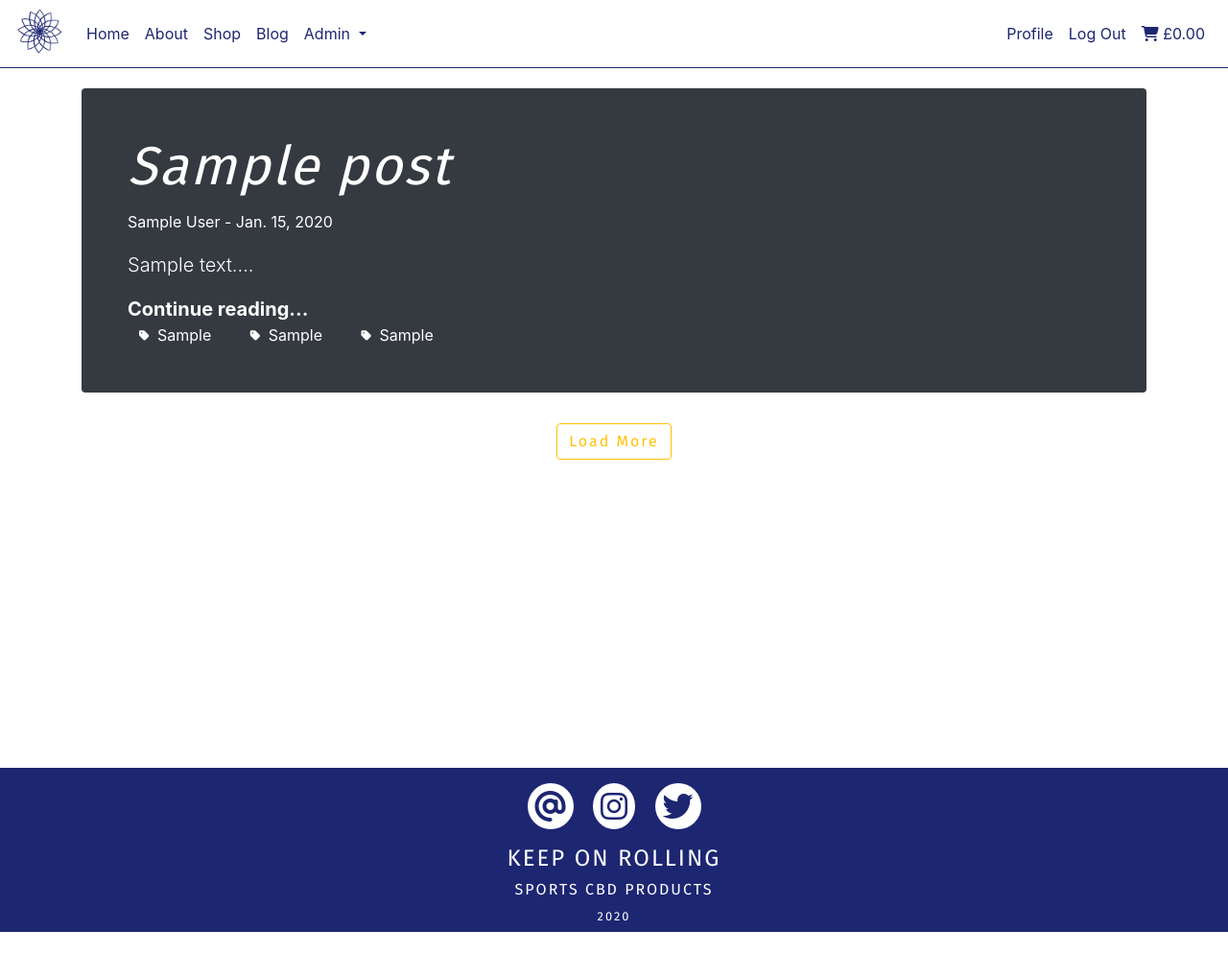
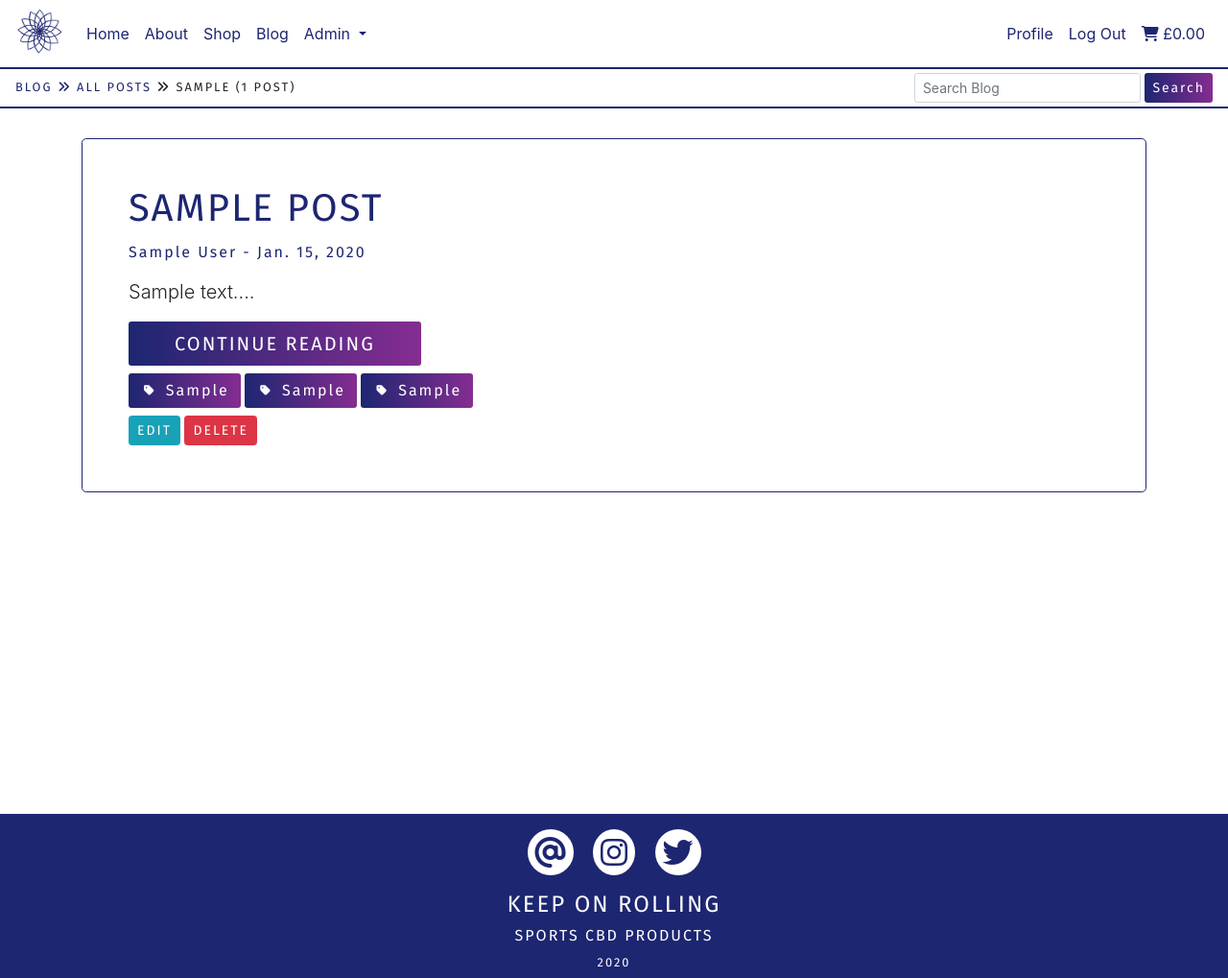
Before and after one commit to devmegan/korcbd, a Django app: a page that uses blog/templates/blog/blog.html in a window 1280 px wide. Shown: the whole page at 96% size. Before the commit the page ends 971 px from the top, so only its background shows below. Run offline with Django 3.2, Linux system fonts and the light colour scheme; a user stored in the database is signed in; tables that the repository leaves empty hold one stand-in row (values such as "Sample post"); some libraries are stand-ins or nearby versions.

Commit message:
updating blog to match site colours/layout

```diff
--- a/blog/models.py
+++ b/blog/models.py
@@ -12,7 +12,6 @@ class Post(models.Model):
     author = models.ForeignKey(User, on_delete=models.CASCADE)
     body = models.TextField(blank=True, null=False)
     date = models.DateField(auto_now_add=True)
-    image_url = models.URLField(null=True)
     tag_1 = models.CharField(max_length=20)
     tag_2 = models.CharField(max_length=20)
     tag_3 = models.CharField(max_length=20)
--- a/blog/templates/blog/blog.html
+++ b/blog/templates/blog/blog.html
@@ -1,89 +1,116 @@
 {% extends "base.html" %}
 {% load static %}
-{% block extra_title %} BLOG {% endblock %}
-{% block content %}
-<section class="min-vh-100">
-{% with object_list as posts %}
-    <!-- Top Banner-->
-    <hr class="my-0 bg-kor-blue-grad">
-    <div class="py-1 my-auto px-3" style="background-color: #ffffff;">
+{% block extra_title %} Blog {% endblock %}
+{% block page_header %}
+<hr class="my-0 hr-purple">
+<div class="py-1 my-auto px-3 bg-white mb-5">
     <div class="d-flex justify-content-between">
-                <h6 class="pt-2 text-blue uppercase font-weight-normal">BLOG</h6>
-                <form method="GET" action="{% url 'search' %}" class="form-inline d-none d-md-block">
-                        <div class="form-group pt-1">
-                            <input  style="border: 1px solid blue;" class="form-control form-control-sm mr-sm-2 rounded-0" name="blog_q" type="search" placeholder="Search Blog" aria-label="Search">
-                            <button style="border: 1px solid blue;" class="btn btn-sm btn-outline-info my-2 my-sm-0 " type="submit">Search</button>
-                        </div>
-                </form>
-            </div>
-            <div class="d-block d-md-none">
-            <form method="GET" action="{% url 'search' %}" class="form-inline">
-                <div class="form-group">
-                    <input class="form-control  form-control-sm mr-sm-1 rounded-0 input-sm" name="blog_q" type="search" placeholder="Search Blog" aria-label="Search">
-                    <button class="btn btn-outline-info my-2 my-sm-0 btn-sm " type="submit">Search</button>
+        <!-- info about products being viewed-->
+        <h6 class="uppercase mt-1 d-none d-md-block"><small><a href="{% url 'blog' %}" class="text-blue">Blog <i class="fas fa-angle-double-right"></i> All Posts</a>{% if query_term %} <i class="fas fa-angle-double-right"></i> {{ query_term }}{% endif %} <span class="font-weight-normal"> ({{ object_list | length }} post{{ object_list|pluralize }})</span></small></h6>
+        <!-- sort/search fields -->
+        <div class="d-none d-md-block">
+            <form method="GET" action="{% url 'search' %}" class="form-inline d-none d-md-inline-block">
+                    <div class="">
+                        <input class="form-control form-control-sm " name="blog_q" type="search" placeholder="Search Blog" aria-label="Search">
+                        <button class="btn btn-sm kor-btn-hover colour-darker my-2 my-sm-0 " type="submit">Search</button>
                     </div>
             </form>
         </div>
     </div>
-    <!-- Search / Tags -->
-    <div class="px-3 py-2 bg-charcoal display-none">
-    {% if query_term and posts %}
-        <a class="bg-white rounded text-success ml-0 py-1 px-2" href="{% url 'blog' %}"><i class="fas fa-arrow-left fa-sm"></i> Back to all Posts</a>
-        <h6 class="lead text-white mb-3 mt-3 d-inline-block">Viewing posts related to "{{ query_term }}" | {{ posts|length }} post{{ posts|pluralize }} found</h6>
-    {% elif tag and posts %}
-        <a class="bg-white rounded text-success ml-0 py-1 px-2" href="{% url 'blog' %}"><i class="fas fa-arrow-left fa-sm"></i> Back to all Posts</a>
-        <h6 class="lead text-white mb-3 mt-3 d-inline-block">Viewing posts tagged "{{ tag }}" | {{ posts|length }} post{{ tagged_posts|pluralize }} found</h6>
-    {% elif tag and not posts %}
-        <h6 class="lead text-white mb-3"> Sorry, we couldn't find any posts tagged "{{ tag }}" - Here's our recent posts instead </h6>
-    {% elif query_term and not query_posts %}
-        <h6 class="lead text-white mb-3"> Sorry, we couldn't find any posts related to "{{ query_term }}" - Here's our recent posts instead </h6>
-    {% else %}
-        <h6 class="lead text-white mb-3">Viewing all posts | {{posts|length }} post{{ posts|pluralize }}</h6>
+    <!-- Small screen search -->
+    <h6 class="uppercase mt-1 text-center d-block d-md-none"><small><a href="{% url 'blog' %}" class="text-blue">Blog <i class="fas fa-angle-double-right"></i> All Posts</a>{% if query_term %} <i class="fas fa-angle-double-right"></i> {{ query_term }}{% endif %}<span class="font-weight-normal"> ({{ object_list | length }} post{{ object_list|pluralize }})</span></small></h6>
+    <div class="d-block d-md-none mt-3 text-center">
+        <form method="GET" action="{% url 'search' %}" class="form-inline">
+        <input class="form-control form-control-sm  input-sm d-inline-block w-100 text-center" name="blog_q" type="search" placeholder="Search Blog" aria-label="Search">
+        <button class="btn kor-btn-hover colour-darker  my-sm-0 mx-0 btn-sm d-inline-block w-100" type="submit">Search</button>
+        </form>
+    </div>
+</div>
+<hr class="mt-0 hr-purple p-02 mb-5">
+{% endblock %}
+{% block content %}
+<section class="min-vh-100 mt-5 pt-md-5">
+    <div class="d-block d-md-none vh18 mt-5 mb-5"> </div>
+    {% with object_list as posts %}
+        {% if not posts %}
+        <div class="col-12 col-md-6 offset-md-3 col-lg-4 offset-lg-4">
+            <div class="text-center mt-5 bg-white border-purple card p-5">
+                <h2 class="text-blue uppercase">No Posts Found</h2>
+                <p>Sorry, it doesn't look like we have any blog posts that match your search.</p>
+                <a class="uppercase btn kor-btn-hover colour-darker px-5 my-2" href="{% url 'blog' %}">View all Posts</a>
+            </div>
+        </div>
         {% endif %}
-    {% for tag, cnt in counter %}
-        <span><a href="{% url 'tag' tag|slugify %}" class="bg-white text-muted rounded pl-2 pr-3 py-1 mb-2 blog-tag"><i class="fas fa-tag px-1 fa-xs"></i>{{ tag }}</a></span>
-    {% endfor %}
-    </div>
         <!-- Blog Posts -->
         <div class="container">
             {% for post in posts %}
                 <!-- feature first post -->
                 {% if forloop.first %}
-                <div class="jumbotron p-3 p-md-5 mt-5 text-white rounded bg-dark">
-                    <div class="col-md-6 px-0">
-                        <h1 class="display-4 font-italic"><a href="{% url 'blog_post' post.pk %}" class="text-white">{{ post.title }}</a></h1>
-                        <p class="lead"><small>{{ post.author.first_name }} {{ post.author.last_name }} - {{ post.date }}</small></p>
-                        <p class="lead my-3">{{ post.body|slice:":200"|safe }}...</p>
-                        <p class="lead mb-0"><a href="{% url 'blog_post' post.pk %}" class="text-white font-weight-bold">Continue reading...</a></p>
-                        <a href="{% url 'tag' post.tag_1|slugify %}" class="text-white bg-green rounded pl-2 pr-3 py-1 mr-2 mb-2 blog-tag"><i class="fas fa-tag px-1 fa-xs"></i> {{ post.tag_1 }} </a>
-                        <a href="{% url 'tag' post.tag_2|slugify %}" class="text-white bg-green rounded pl-2 pr-3 py-1 mr-2 mb-2 blog-tag"> <i class="fas fa-tag px-1 fa-xs"></i> {{ post.tag_2 }} </a>
-                        <a href="{% url 'tag' post.tag_3|slugify %}" class="text-white bg-green rounded pl-2 pr-3 py-1 mr-2 mb-2 blog-tag"> <i class="fas fa-tag px-1 fa-xs"></i> {{ post.tag_3 }} </a>
+                    <div class="jumbotron p-3 p-md-5 mt-5 rounded-1 border-purple bg-white">
+                        <div class="col-12 px-0">
+                            <h1 class="uppercase"><a href="{% url 'blog_post' post.pk %}" class="text-blue">{{ post.title }}</a></h1>
+                            <h5 class="text-blue"><small>{{ post.author.first_name }} {{ post.author.last_name }} - {{ post.date }}</small></h5>
+                            <p class="my-3 text-justify lead">{{ post.body|slice:":450"|safe }}...</p>
+                            <a href="{% url 'blog_post' post.pk %}" class="btn btn-lg kor-btn-hover colour-darker uppercase px-5">Continue reading</a>
+                            <div class="mt-2">
+                                <a href="{% url 'tag' post.tag_1|slugify %}" class="btn kor-btn-hover colour-darker"><i class="fas fa-tag px-1 fa-xs"></i> {{ post.tag_1 }} </a>
+                                <a href="{% url 'tag' post.tag_2|slugify %}" class="btn kor-btn-hover colour-darker"> <i class="fas fa-tag px-1 fa-xs"></i> {{ post.tag_2 }} </a>
+                                <a href="{% url 'tag' post.tag_3|slugify %}" class="btn kor-btn-hover colour-darker"> <i class="fas fa-tag px-1 fa-xs"></i> {{ post.tag_3 }} </a>
+                            </div>
+                            {% if request.user.is_superuser %}
+                            <div class="mt-2">
+                                <a href="{% url 'edit_post' post.pk %}" class="btn btn-sm btn-info uppercase">Edit</a>
+                                <a href="{% url 'delete_post' post.pk %}" class="btn btn-sm btn-danger uppercase">Delete</a>
+                            </div>
+                            {% endif %}
                         </div>
                     </div>
+                    <div class="row">
                 {% elif forloop.counter == 2 or forloop.counter == 3 %}
                         <!--2nd/3rd posts -->
                         {% if forloop.counter == 2 %}
-                <div class="row">
                             <div class="col-12 col-md-6 mb-5">
-                        <div class="card bg-dark text-white">
-                            <img src="{{post.image_url }}" class="card-img-top" alt="..." style="max-height: 35vh;">
+                                <div class="card bg-white border-purple">
                                     <div class="card-body">
-                                <h5 class="card-title font-italic"><a href="{% url 'blog_post' post.pk %}" class="text-white"> {{ post.title }}</a></h5>
-                                <div class="mb-1"><small>{{ post.author.first_name }} {{ post.author.last_name }} - {{ post.date }}</small></div>
-                                <p class="card-text">{{ post.body|slice:":100"|safe }}...</p>
-                                <a href="{% url 'blog_post' post.pk %}" class="text-white"><u>Continue reading...</u></a>
+                                        <h3 class="card-title"><a href="{% url 'blog_post' post.pk %}" class="text-blue"> {{ post.title }}</a></h3>
+                                        <h6>{{ post.author.first_name }} {{ post.author.last_name }}</h6>
+                                        <h6><small>{{ post.date }}</small></h6>
+                                        <p class="card-text text-justify">{{ post.body|slice:":300"|safe }}...</p>
+                                        <a href="{% url 'blog_post' post.pk %}" class="btn kor-btn-hover colour-darker uppercase btn-lg">Continue reading</a>
+                                        <div class="mt-2">
+                                            <a href="{% url 'tag' post.tag_1|slugify %}" class="btn btn-sm kor-btn-hover colour-darker"><i class="fas fa-tag px-1 fa-xs"></i> {{ post.tag_1 }} </a>
+                                            <a href="{% url 'tag' post.tag_2|slugify %}" class="btn btn-sm kor-btn-hover colour-darker"> <i class="fas fa-tag px-1 fa-xs"></i> {{ post.tag_2 }} </a>
+                                            <a href="{% url 'tag' post.tag_3|slugify %}" class="btn btn-sm kor-btn-hover colour-darker"> <i class="fas fa-tag px-1 fa-xs"></i> {{ post.tag_3 }} </a>
+                                        </div>
+                                        {% if request.user.is_superuser %}
+                                        <div class="mt-2">
+                                            <a href="{% url 'edit_post' post.pk %}" class="btn btn-sm btn-info uppercase">Edit</a>
+                                            <a href="{% url 'delete_post' post.pk %}" class="btn btn-sm btn-danger uppercase">Delete</a>
+                                        </div>
+                                        {% endif %}
                                     </div>
                                 </div>
                             </div>
                         {% elif forloop.counter == 3 %}
-                    <div class="col-12 col-md-6">
-                        <div class="card bg-dark text-white">
-                            <img src="{{post.image_url }}" class="card-img-top" alt="..." style="max-height: 35vh;">
+                            <div class="col-12 col-md-6 mb-5">
+                                <div class="card bg-white border-purple">
                                     <div class="card-body">
-                                <h5 class="card-title font-italic"><a href="{% url 'blog_post' post.pk %}" class="text-white"> {{ post.title }}</a></h5>
-                                <div class="mb-1"><small>{{ post.author.first_name }} {{ post.author.last_name }} - {{ post.date }}</small></div>
-                                <p class="card-text">{{ post.body|slice:":100"|safe }}...</p>
-                                <a href="{% url 'blog_post' post.pk %}" class="text-white"><u>Continue reading...</u></a>
+                                        <h3 class="card-title"><a href="{% url 'blog_post' post.pk %}" class="text-blue"> {{ post.title }}</a></h3>
+                                        <h6>{{ post.author.first_name }} {{ post.author.last_name }}</h6>
+                                        <h6><small>{{ post.date }}</small></h6>
+                                        <p class="card-text text-justify">{{ post.body|slice:":300"|safe }}...</p>
+                                        <a href="{% url 'blog_post' post.pk %}" class="btn kor-btn-hover colour-darker uppercase btn-lg">Continue reading</a>
+                                        <div class="mt-2">
+                                            <a href="{% url 'tag' post.tag_1|slugify %}" class="btn btn-sm kor-btn-hover colour-darker"><i class="fas fa-tag px-1 fa-xs"></i> {{ post.tag_1 }} </a>
+                                            <a href="{% url 'tag' post.tag_2|slugify %}" class="btn btn-sm kor-btn-hover colour-darker"> <i class="fas fa-tag px-1 fa-xs"></i> {{ post.tag_2 }} </a>
+                                            <a href="{% url 'tag' post.tag_3|slugify %}" class="btn btn-sm kor-btn-hover colour-darker"> <i class="fas fa-tag px-1 fa-xs"></i> {{ post.tag_3 }} </a>
+                                        </div>
+                                        {% if request.user.is_superuser %}
+                                        <div class="mt-2">
+                                            <a href="{% url 'edit_post' post.pk %}" class="btn btn-sm btn-info uppercase">Edit</a>
+                                            <a href="{% url 'delete_post' post.pk %}" class="btn btn-sm btn-danger uppercase">Delete</a>
+                                        </div>
+                                        {% endif %}
                                     </div>
                                 </div>
                             </div>
@@ -95,13 +122,21 @@
                         {% else %}
                         <div class="col-12 col-md-4 mt-1 mb-4 display-none card-col" id="{{ forloop.counter }}">
                         {% endif %}
-                    <div class="card bg-dark">
-                        <img src="{{post.image_url }}" class="card-img-top" alt="..." style="max-height: 25vh">
+                            <div class="card bg-white rounded-1 border-purple">
                                 <div class="card-body">
-                            <h5 class="card-title font-italic"><a href="{% url 'blog_post' post.pk %}" class="text-white"> {{ post.title }}</a></h5>
-                            <p class="mb-1 text-white"><small>{{ post.author.first_name }} {{ post.author.last_name }} - {{ post.date }}</small></p>
-                            <p class="card-text text-white">{{ post.body|slice:":100"|safe }}...</p>
-                            <a href="{% url 'blog_post' post.pk %}" class="text-white"><u>Continue reading...</u></a>
+                                    <h5 class="card-title"><a href="{% url 'blog_post' post.pk %}" class="text-blue"> {{ post.title }}</a></h5>
+                                    <p class="mb-1 textt-muted"><small>{{ post.author.first_name }} {{ post.author.last_name }} - {{ post.date }}</small></p>
+                                    <p class="card-text text-justify">{{ post.body|slice:":120"|safe }}...</p>
+                                    <a href="{% url 'blog_post' post.pk %}" class="btn kor-btn-hover colour-darker px-3 uppercase">Continue Reading</a>
+                                    <div class="mt-2">
+                                        <a href="{% url 'tag' post.tag_1|slugify %}" class="btn btn-sm kor-btn-hover colour-darker"><i class="fas fa-tag px-1 fa-xs"></i> {{ post.tag_1 }} </a>
+                                    </div>
+                                    {% if request.user.is_superuser %}
+                                    <div class="mt-2">
+                                        <a href="{% url 'edit_post' post.pk %}" class="btn btn-sm btn-info uppercase">Edit</a>
+                                        <a href="{% url 'delete_post' post.pk %}" class="btn btn-sm btn-danger uppercase">Delete</a>
+                                    </div>
+                                    {% endif %}
                                 </div>
                             </div>
                         </div>
@@ -110,16 +145,19 @@
                 {% if forloop.last and forloop.counter > 1 %}
                     </div>
                 {% endif %}
-
             {% endfor %}
         </div>
+        {% if posts|length > 13 %}
         <div class="text-center pb-3">
-        <button id="load-more-btn" class="btn btn-outline-warning">Load More</button>
+            <button id="load-more-btn" class="btn kor-btn-hover colour-darker px-5">Load More Posts</button>
         </div>
+        {% endif %}
     {% endwith %}
+    </div>
 </section>
 {% endblock %}
 {% block extrajs %}
+{{ block.super }}
 <script>
 // handle loading more posts
 $("#load-more-btn").click(function(e){
@@ -129,6 +167,5 @@ $("#load-more-btn").click(function(e){
         $("#load-more-btn").addClass("disabled").text("END OF POSTS")
     }
 })
-
 </script>
 {% endblock %}
--- a/blog/views.py
+++ b/blog/views.py
@@ -60,10 +60,9 @@ def filterPosts(request, tag_q):
     tag = tag_q.replace('-', ' ')
     filter_q = Q(tag_1__icontains=tag) | Q(tag_2__icontains=tag) | Q(tag_3__icontains=tag)
     # filter by tag and then pass to template as context
-    all_posts = Post.objects.all()
     tagged_posts = Post.objects.filter(filter_q)
     context = {
-        'tag': tag,
+        'query_term': tag,
         'object_list': tagged_posts,
     }
     return render(request, 'blog/blog.html', context)
```
Also changed, not shown: blog/forms.py (+2 -6 lines), blog/templates/blog/add_post.html (+12 -11 lines), blog/templates/blog/blog_post.html (+49 -77 lines), blog/templates/blog/delete_post.html (+11 -8 lines), blog/templates/blog/edit_post.html (+11 -7 lines). Lines whose indentation alone changed are shown as unchanged.
